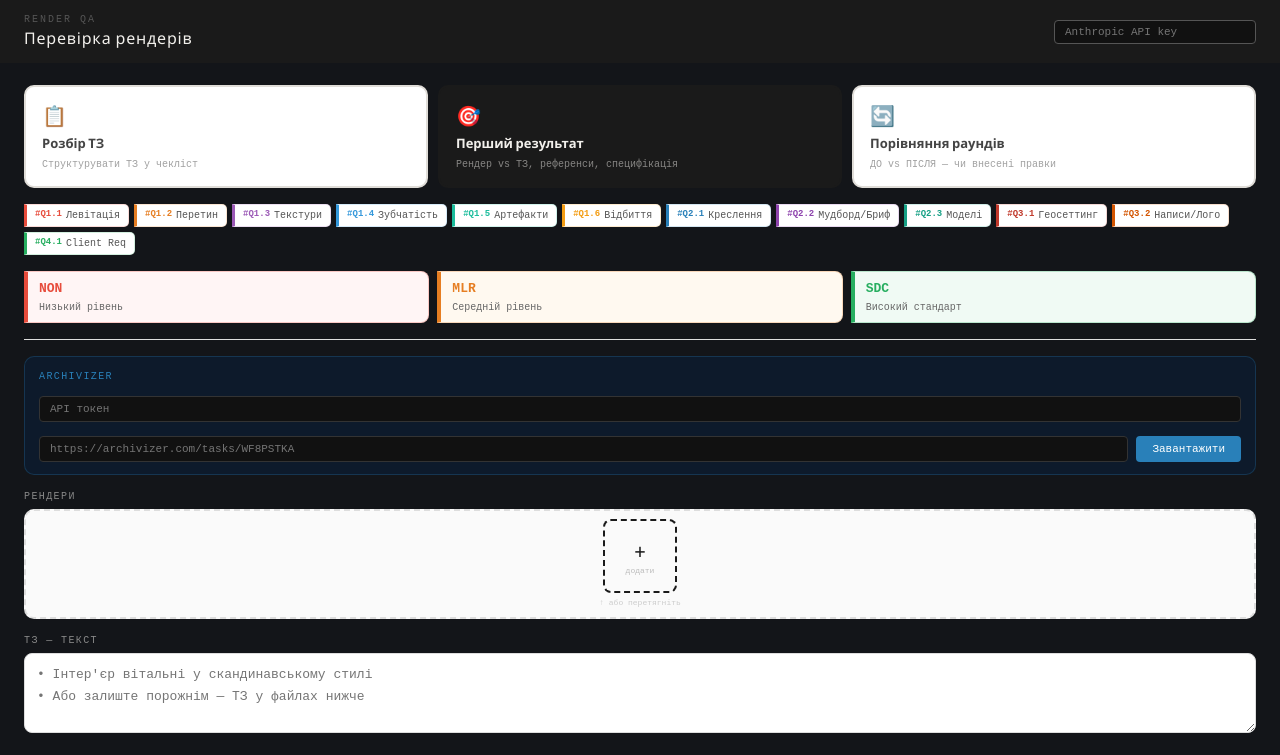
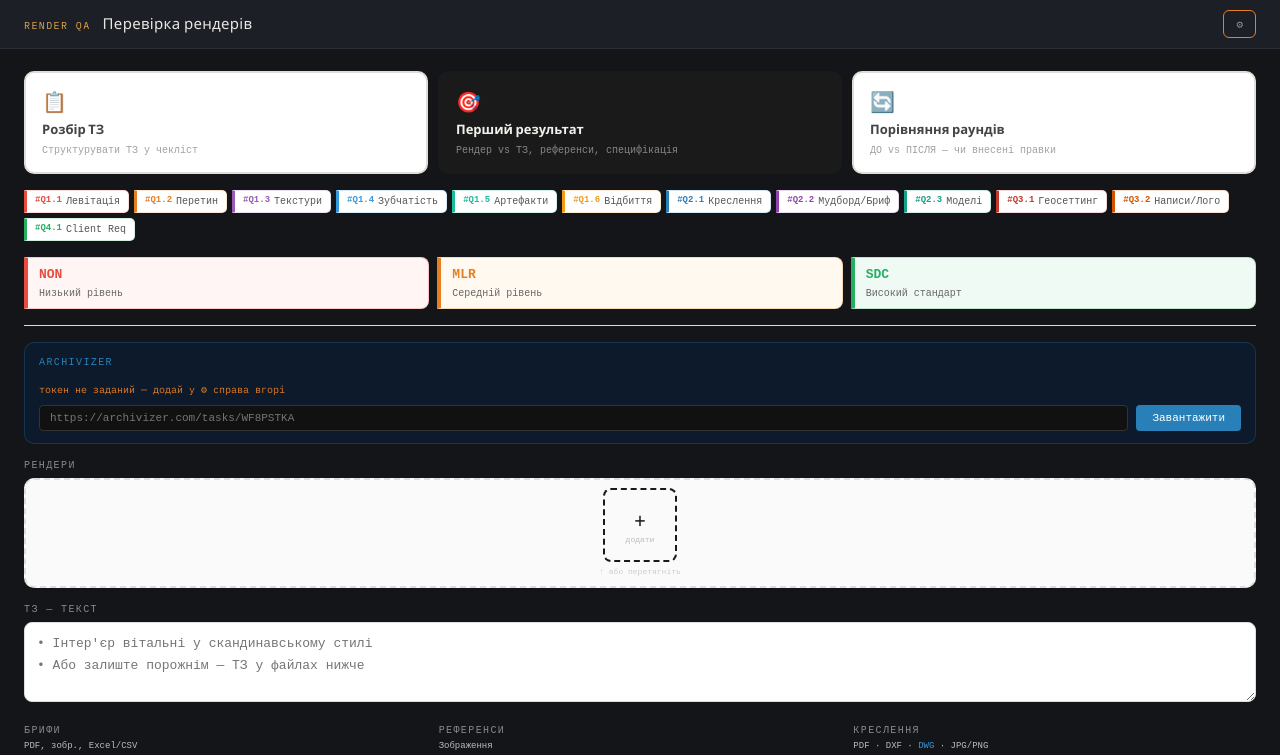
Before and after one commit to dlytvynov-rgb/render-qa, a React (Vite) app: page / in a window 1280 px wide. Shown: the top 755 px of the page. Built offline with nearby package versions, Linux system fonts and the light colour scheme.

Commit message:
feat(viewport): toolbar header with settings popover for API keys
Co-Authored-By: Claude Fable 5 <noreply@anthropic.com>

```diff
--- a/src/App.jsx
+++ b/src/App.jsx
@@ -1931,6 +1931,7 @@ export default function App() {
   });
   const saveCustomSlots = slots => { setCustomSlots(slots); try { localStorage.setItem("rqa_custom_slots", JSON.stringify(slots)); } catch { /* ignore */ } };
   const [slotMenuOpen, setSlotMenuOpen] = useState(false);
+  const [settingsOpen, setSettingsOpen] = useState(false);
 
   // Після конвертації DWG→DXF оновлюємо файл у списку
   const handleDwgConverted = useCallback((fileList, dwgFile, dxfText) => {
@@ -2973,22 +2974,25 @@ ${fileList}
 
   return (
     <div className="qa-bg" style={{ minHeight: "100vh", fontFamily: "var(--font-ui)" }}>
-      <div style={{ background: "#1a1a1a", color: "#f2f0ec", padding: "12px 24px", display: "flex", alignItems: "center", justifyContent: "space-between", position: "sticky", top: 0, zIndex: 100 }}>
-        <div>
-          <div style={{ fontSize: 10, letterSpacing: "0.2em", color: "#555", fontFamily: "monospace" }}>RENDER QA</div>
-          <div style={{ fontSize: 16, fontWeight: 400, letterSpacing: "0.05em" }}>Перевірка рендерів</div>
-        </div>
-        <div style={{ display: "flex", gap: 10, alignItems: "center" }}>
-          {step === 2 && sel !== null && <button onClick={() => setSel(null)} style={{ background: "transparent", border: "1px solid #444", color: "#aaa", padding: "5px 12px", cursor: "pointer", fontSize: 11, fontFamily: "monospace", borderRadius: 4 }}>← {isRev ? "Раунди" : "Ракурси"}</button>}
-          {step === 2 && <button onClick={reset} style={{ background: "transparent", border: "1px solid #444", color: "#aaa", padding: "5px 12px", cursor: "pointer", fontSize: 11, fontFamily: "monospace", borderRadius: 4 }}>← Нова перевірка</button>}
-          {step === 2 && perData.some(d => d && !d.error) && <button onClick={generateReport} style={{ background: "transparent", border: "1px solid #27ae60", color: "#27ae60", padding: "5px 12px", cursor: "pointer", fontSize: 11, fontFamily: "monospace", borderRadius: 4 }}>📄 PDF</button>}
-          <input
-            type="password"
-            value={anthropicKey}
-            onChange={e => saveAnthropicKey(e.target.value)}
-            placeholder="Anthropic API key"
-            style={{ background: "#111", border: `1px solid ${anthropicKey ? "#27ae60" : "#555"}`, color: "#aaa", padding: "5px 10px", fontSize: 11, fontFamily: "monospace", borderRadius: 4, width: 180, outline: "none" }}
-          />
+      <div style={{ background: "var(--panel)", borderBottom: "1px solid var(--line)", color: "var(--text)", padding: "10px 24px", display: "flex", alignItems: "center", justifyContent: "space-between", position: "sticky", top: 0, zIndex: 100 }}>
+        <div style={{ display: "flex", alignItems: "baseline", gap: 12 }}>
+          <span className="vp-label" style={{ color: "var(--amber)" }}>RENDER QA</span>
+          <span style={{ fontSize: 15, fontWeight: 500, letterSpacing: "0.02em" }}>Перевірка рендерів</span>
+        </div>
+        <div style={{ display: "flex", gap: 8, alignItems: "center", position: "relative" }}>
+          {step === 2 && sel !== null && <button className="vp-btn" onClick={() => setSel(null)}>← {isRev ? "Раунди" : "Ракурси"}</button>}
+          {step === 2 && <button className="vp-btn" onClick={reset}>← Нова перевірка</button>}
+          {step === 2 && perData.some(d => d && !d.error) && <button className="vp-btn" onClick={generateReport} style={{ borderColor: "var(--ok)", color: "var(--ok)" }}>📄 PDF</button>}
+          <button className="vp-btn" onClick={() => setSettingsOpen(o => !o)} title="Ключі та налаштування" style={{ borderColor: anthropicKey ? "var(--ok)" : "var(--warn)" }}>⚙</button>
+          {settingsOpen && (
+            <div className="vp-panel" style={{ position: "absolute", top: "120%", right: 0, zIndex: 200, padding: 14, display: "flex", flexDirection: "column", gap: 8, width: 300, boxShadow: "0 8px 24px rgba(0,0,0,0.4)" }}>
+              <div className="vp-label">Anthropic API key</div>
+              <input type="password" className="vp-input" value={anthropicKey} onChange={e => saveAnthropicKey(e.target.value)} placeholder="sk-ant-…" style={{ width: "100%" }} />
+              <div className="vp-label">Archivizer token</div>
+              <input type="password" className="vp-input" value={archivizerToken} onChange={e => saveArchivizerToken(e.target.value)} placeholder="токен" style={{ width: "100%" }} />
+              <div style={{ fontSize: 9, color: "var(--dim)", fontFamily: "var(--font-mono)" }}>Зберігаються локально в браузері</div>
+            </div>
+          )}
         </div>
       </div>
 
@@ -3085,7 +3089,7 @@ ${fileList}
             <div style={{ display: "flex", flexDirection: "column", gap: 14 }}>
               <div style={{ background: "#0d1a2b", border: "1px solid #2980b944", borderRadius: 10, padding: "12px 14px", display: "flex", flexDirection: "column", gap: 8 }}>
                 <div style={{ fontSize: 10, letterSpacing: "0.14em", color: "#2980b9", fontFamily: "monospace", marginBottom: 4 }}>ARCHIVIZER</div>
-                <input type="password" value={archivizerToken} onChange={e => saveArchivizerToken(e.target.value)} placeholder="API токен" style={{ width: "100%", background: "#111", border: `1px solid ${archivizerToken ? "#27ae60" : "#333"}`, color: "#aaa", padding: "6px 10px", fontSize: 11, fontFamily: "monospace", borderRadius: 4, outline: "none", boxSizing: "border-box", marginBottom: 6 }} />
+                {!archivizerToken.trim() && <div style={{ fontSize: 10, color: "var(--warn)", fontFamily: "var(--font-mono)" }}>токен не заданий — додай у ⚙ справа вгорі</div>}
                 <div style={{ display: "flex", gap: 8 }}>
                   <input type="text" value={archivizerUrl} onChange={e => setArchivizerUrl(e.target.value)} onKeyDown={e => e.key === "Enter" && loadFromArchivizer()} placeholder="https://archivizer.com/tasks/WF8PSTKA" style={{ flex: 1, background: "#111", border: "1px solid #333", color: "#aaa", padding: "6px 10px", fontSize: 11, fontFamily: "monospace", borderRadius: 4, outline: "none" }} />
                   <button onClick={loadFromArchivizer} disabled={archivizerStatus?.loading} style={{ background: archivizerStatus?.loading ? "#333" : "#2980b9", border: "none", color: "#fff", borderRadius: 4, padding: "6px 16px", cursor: archivizerStatus?.loading ? "not-allowed" : "pointer", fontSize: 11, fontFamily: "monospace", whiteSpace: "nowrap" }}>
```
